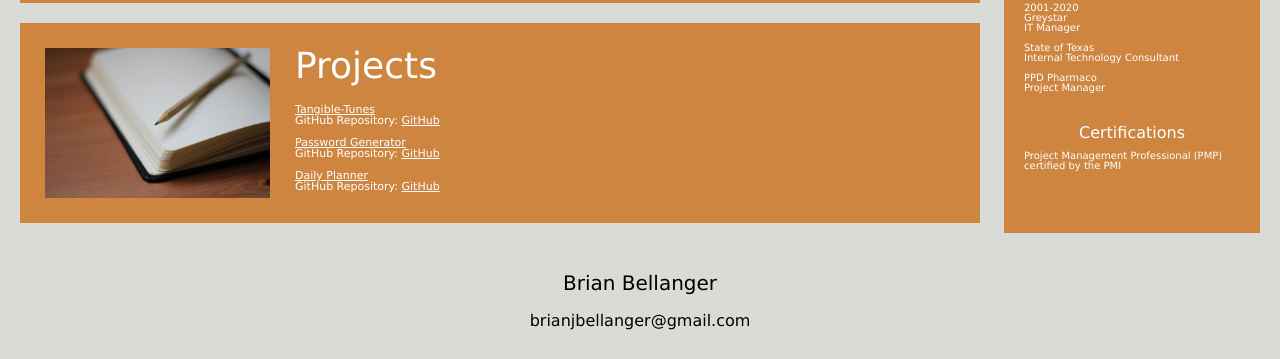
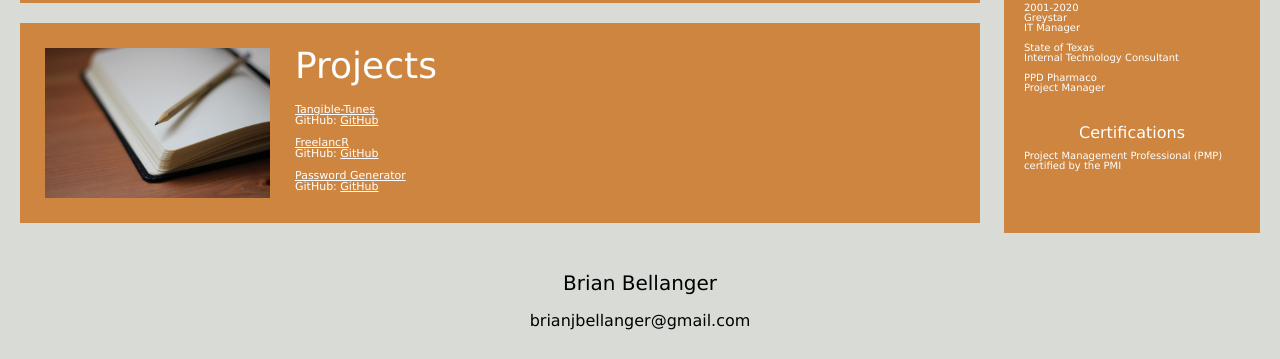
Before and after one commit to BrianBellanger/Portfolio, a plain HTML site: page index.html in a window 1280 px wide. Shown: the part 897-1256 px from the top of the page. Drawn offline with Linux system fonts and the light colour scheme.

Commit message:
Project2Update

```diff
--- a/index.html
+++ b/index.html
@@ -53,11 +53,12 @@
             <h2>Projects</h2>
             <p>
                 <a href="https://mattjb97.github.io/Tangible-Tunes/" target="_blank">Tangible-Tunes</a><br>
-                GitHub Repository: <a href="https://github.com/mattjb97/Tangible-Tunes" target="_blank">GitHub</a><br><br>
+                GitHub: <a href="https://github.com/mattjb97/Tangible-Tunes" target="_blank">GitHub</a><br><br>
+                <a href="https://ydefrawi.github.io/FreelancR/" target="_blank">FreelancR</a><br>
+                GitHub: <a href="https://github.com/ydefrawi/FreelancR" target="_blank">GitHub</a><br><br>
                 <a href="https://brianbellanger.github.io/HW3-PWGenerator/" target="_blank">Password Generator</a><br>
-                GitHub Repository: <a href="https://github.com/BrianBellanger/HW3-PWGenerator/" target="_blank">GitHub</a><br><br>
-                <a href="https://brianbellanger.github.io/HW5-TimeTracker/" target="_blank">Daily Planner</a><br>
-                GitHub Repository: <a href="https://github.com/BrianBellanger/HW5-TimeTracker/" target="_blank">GitHub</a>
+                GitHub: <a href="https://github.com/BrianBellanger/HW3-PWGenerator/" target="_blank">GitHub</a>
+
             </p>
         </div>
     </div>
```
Also changed, not shown: 1 other file.
